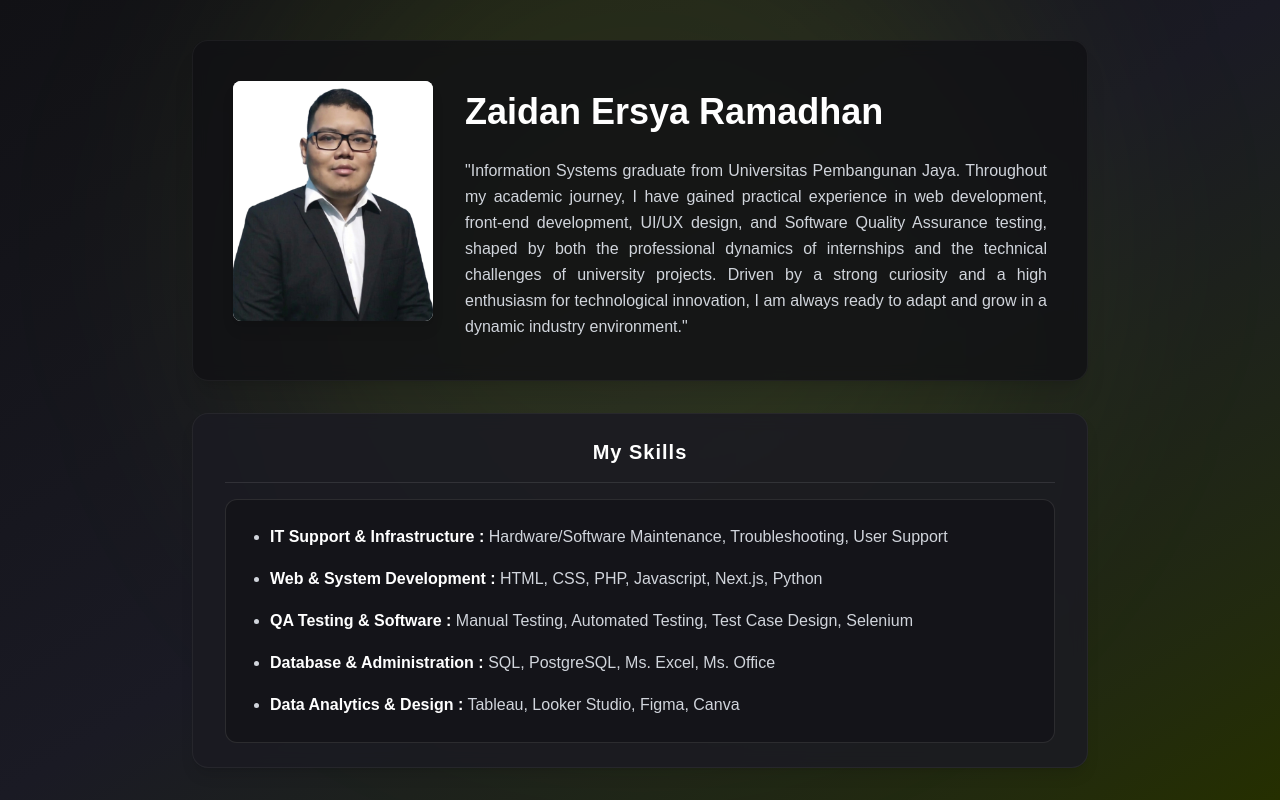
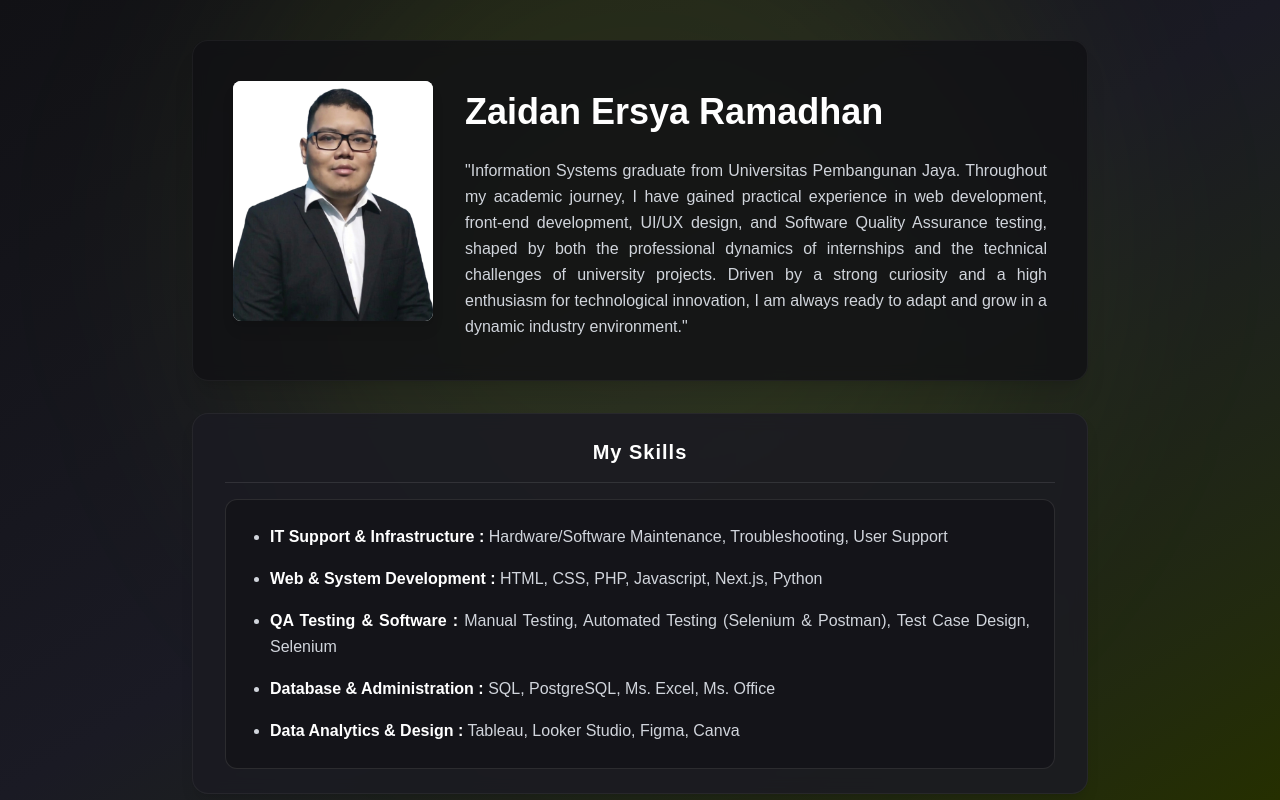
Before and after one commit to ImZard/profil, a Next.js app in the folder portofolio/: page / in a window 1280 px wide. Shown: the top 800 px of the page. Built offline with nearby package versions, Linux system fonts and the light colour scheme.

Commit message:
adding tools for automated testing in "skills"

```diff
--- a/portofolio/src/pages/index.tsx
+++ b/portofolio/src/pages/index.tsx
@@ -108,7 +108,8 @@ export default function Home() {
                 <span className="font-semibold text-white">
                   QA Testing & Software :
                 </span>{" "}
-                Manual Testing, Automated Testing, Test Case Design, Selenium
+                Manual Testing, Automated Testing (Selenium & Postman), Test
+                Case Design, Selenium
               </li>
               <li>
                 <span className="font-semibold text-white">
```
